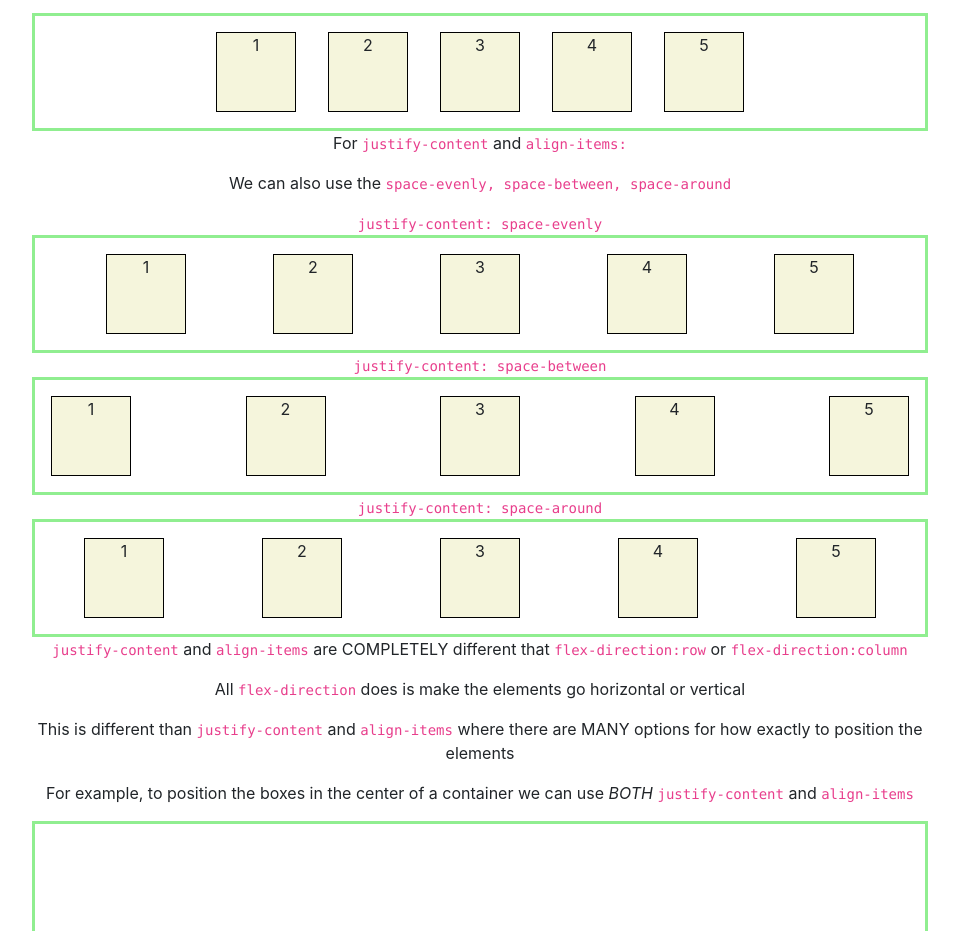
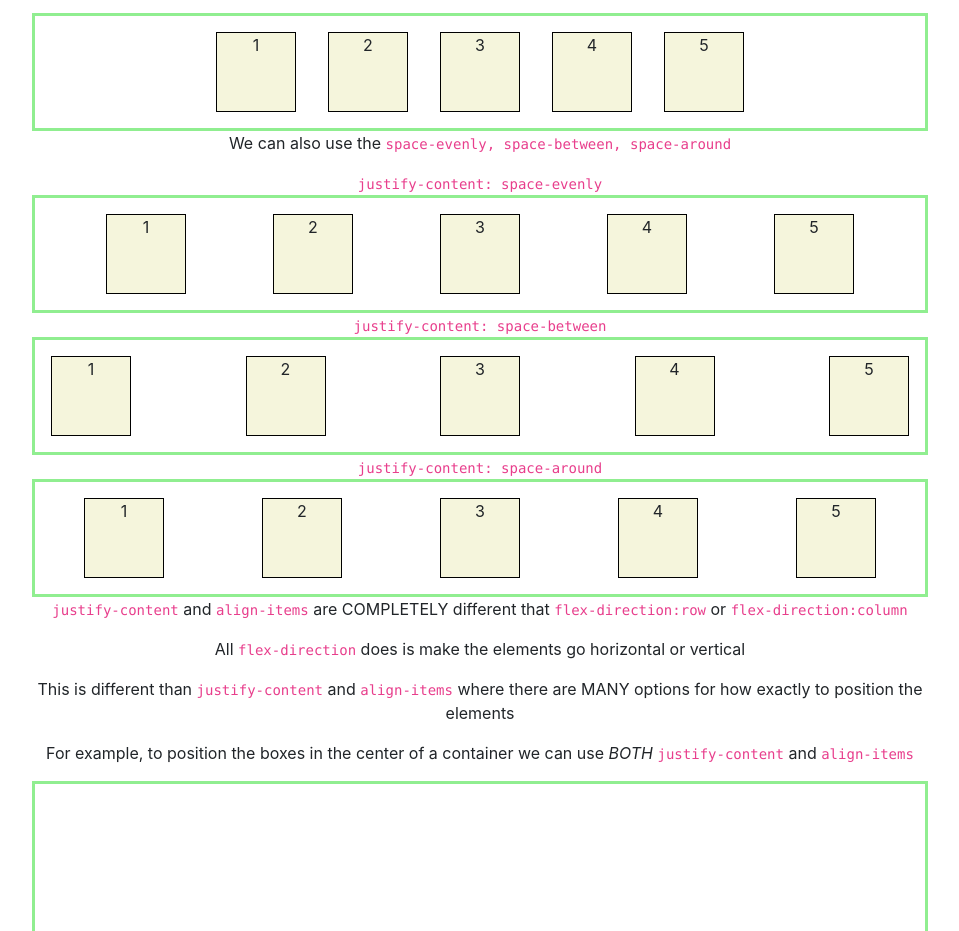
Before and after one commit to simonhm31/HTML-and-CSS-notes, a plain HTML site: page index.html in a window 1280 px wide. Shown: the part 3707-4638 px from the top of the page, without its empty margins (160-1119 px from the left). Drawn offline with nearby package versions, Linux system fonts and the light colour scheme.

Commit message:
asefasef

```diff
--- a/index.html
+++ b/index.html
@@ -4,7 +4,7 @@
     <meta charset="UTF-8">
     <meta name="viewport" content="width=device-width, initial-scale=1.0">
     <title>HTML notes</title>
-    <link rel="icon" type="image/ico" href="./favicon.gif">
+    <link rel="icon" type="image/ico" href="./favicon.ico">
     <link rel="stylesheet" href="./normalize.css">
     <link rel="stylesheet" href="https://cdn.jsdelivr.net/npm/bootstrap@4.3.1/dist/css/bootstrap.min.css" integrity="sha384-ggOyR0iXCbMQv3Xipma34MD+dH/1fQ784/j6cY/iJTQUOhcWr7x9JvoRxT2MZw1T" crossorigin="anonymous">
     <link rel="stylesheet" href="./styles.css">
@@ -145,7 +145,7 @@
             <div class="flexBox">4</div>
             <div class="flexBox">5</div>
         </div>
-        <p>For <code>justify-content</code> and <code>align-items:</code></p>
+
         <p>We can also use the <code>space-evenly, space-between, space-around</code> </p>
         <code>justify-content: space-evenly</code>
         <div class="flexContainer5">
```
Also changed, not shown: 2 other files.
